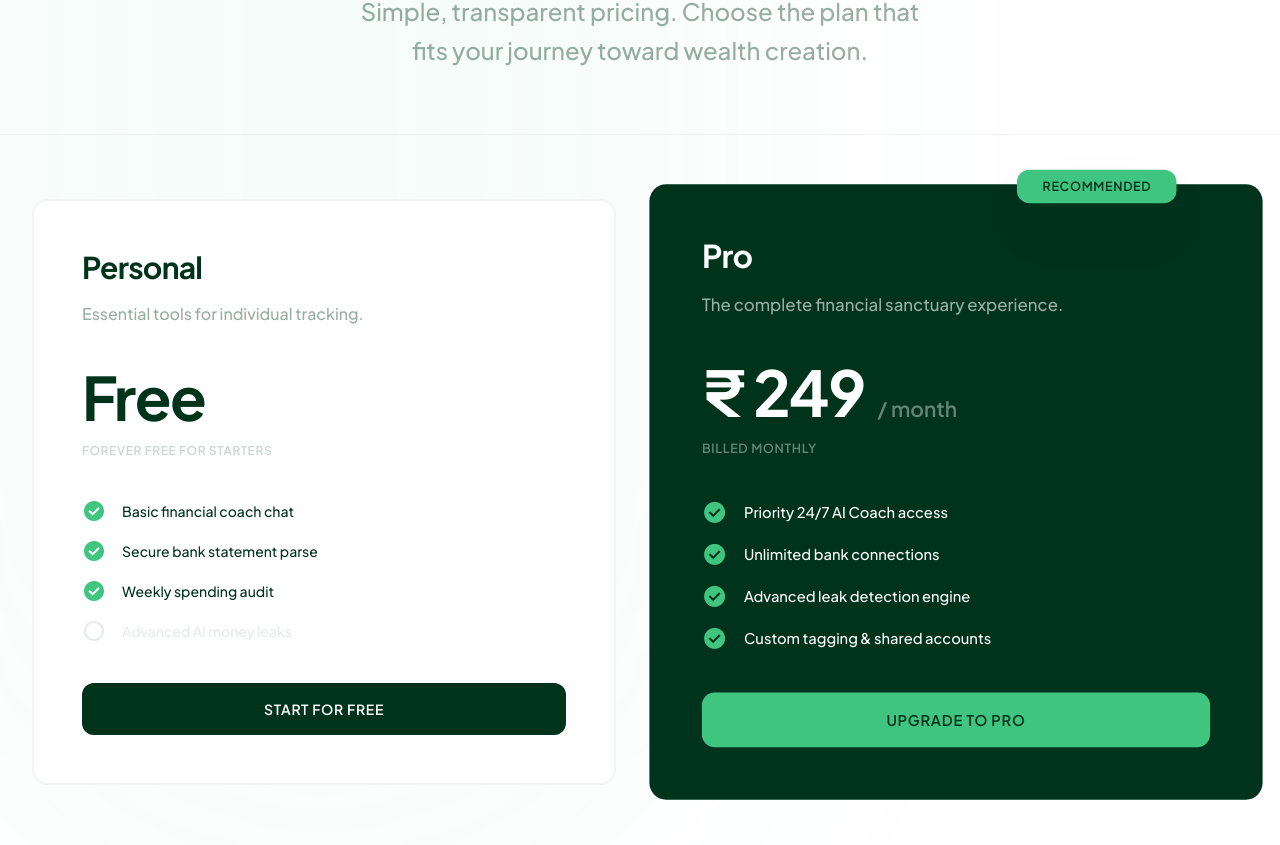
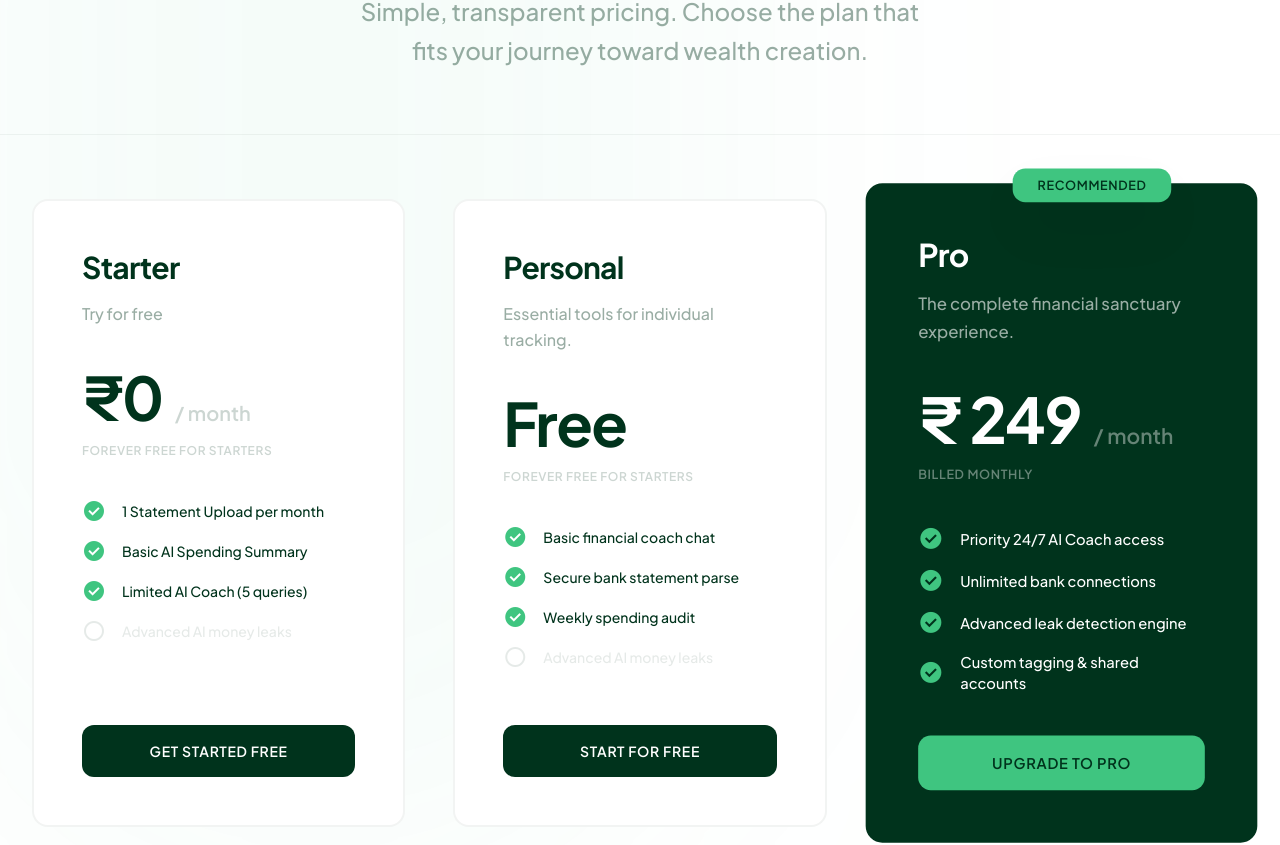
Before and after one commit to karanchopda/Moniqo, a Next.js app in the folder frontend/: page /pricing in a window 1280 px wide. Shown: the part 312-1157 px from the top of the page. Built offline with nearby package versions, Linux system fonts and the light colour scheme.

Commit message:
feat: complete 7 homepage and pricing improvements including starter tier, indian banks, and updated copyright

```diff
--- a/frontend/src/app/layout.tsx
+++ b/frontend/src/app/layout.tsx
@@ -15,15 +15,15 @@ import type { Metadata } from 'next';
 
 export const metadata: Metadata = {
   title: "Moniqo | AI-Powered Financial Sanctuary",
-  description: "Experience the pinnacle of financial clarity. Moniqo's intelligent coach audits your capital flows and cultivates wealth through organic growth.",
+  description: "Upload your bank statement and let Moniqo's AI detect spending leaks, forecast your goals, and build your personal wealth roadmap — in minutes.",
   keywords: ["financial AI", "money audit", "Indian finance assistant", "wealth management", "AI auditor", "Emerald Intelligence"],
   authors: [{ name: "Moniqo Team" }],
   viewport: "width=device-width, initial-scale=1, maximum-scale=1",
   openGraph: {
     title: "Moniqo | AI-Powered Financial Sanctuary",
-    description: "Experience the pinnacle of financial clarity.",
+    description: "Upload your bank statement and let Moniqo's AI detect spending leaks, forecast your goals, and build your personal wealth roadmap — in minutes.",
     type: "website",
-    url: "https://moniqo.ai",
+    url: "https://moniqoai.vercel.app",
     siteName: "Moniqo",
     images: [
       {
@@ -37,7 +37,7 @@ export const metadata: Metadata = {
   twitter: {
     card: "summary_large_image",
     title: "Moniqo | AI-Powered Financial Sanctuary",
-    description: "Experience the pinnacle of financial clarity.",
+    description: "Upload your bank statement and let Moniqo's AI detect spending leaks, forecast your goals, and build your personal wealth roadmap — in minutes.",
     images: ["/images/og-image.png"],
   },
   robots: {
--- a/frontend/src/components/Features/FeaturesCTA.tsx
+++ b/frontend/src/components/Features/FeaturesCTA.tsx
@@ -21,7 +21,7 @@ export default function FeaturesCTA() {
           </h2>
 
           <p className="text-lg md:text-xl text-white/90 mb-8 max-w-3xl mx-auto leading-relaxed">
-            Join thousands of users who are managing their wealth with clarity and confidence using Moniqo's intelligent financial tools.
+            Join 1000+ users who are managing their wealth with clarity and confidence using Moniqo's intelligent financial tools.
           </p>
 
           <div className="flex flex-col sm:flex-row items-center justify-center gap-4">
--- a/frontend/src/components/Landing/LandingFooter.tsx
+++ b/frontend/src/components/Landing/LandingFooter.tsx
@@ -21,7 +21,7 @@ export default function LandingFooter() {
               The personal wealth analyzer and tracker for modern professionals. Analyze your statement with AI to discover spending leaks and secure your path to wealth.
             </p>
             <p className="text-xs font-semibold uppercase tracking-wider text-white/30">
-              © 2024 MONIQO. ALL RIGHTS RESERVED.
+              © 2026 MONIQO. ALL RIGHTS RESERVED.
             </p>
           </div>
 
@@ -52,9 +52,9 @@ export default function LandingFooter() {
             SECURE. INTELLIGENT. SIMPLIFIED.
           </p>
           <div className="flex gap-8">
-            <Link href="#" className="text-sm font-semibold text-white/40 hover:text-accent transition-colors">Twitter</Link>
-            <Link href="#" className="text-sm font-semibold text-white/40 hover:text-accent transition-colors">LinkedIn</Link>
-            <Link href="#" className="text-sm font-semibold text-white/40 hover:text-accent transition-colors">Instagram</Link>
+            <Link href="https://x.com/moniqoai" target="_blank" rel="noopener noreferrer" className="text-sm font-semibold text-white/40 hover:text-accent transition-colors">Twitter</Link>
+            <Link href="https://linkedin.com/company/moniqo" target="_blank" rel="noopener noreferrer" className="text-sm font-semibold text-white/40 hover:text-accent transition-colors">LinkedIn</Link>
+            <Link href="https://instagram.com/moniqoai" target="_blank" rel="noopener noreferrer" className="text-sm font-semibold text-white/40 hover:text-accent transition-colors">Instagram</Link>
           </div>
         </div>
       </div>
--- a/frontend/src/components/Landing/LandingPricing.tsx
+++ b/frontend/src/components/Landing/LandingPricing.tsx
@@ -4,6 +4,18 @@ import Link from 'next/link';
 
 export default function LandingPricing() {
   const plans = [
+    {
+      name: "Starter",
+      price: "0",
+      desc: "Try for free",
+      features: [
+        "1 Statement Upload per month",
+        "Basic AI Spending Summary",
+        "Limited AI Coach (5 queries)"
+      ],
+      button: "Get Started Free",
+      featured: false
+    },
     {
       name: "Personal",
       price: "1,500",
@@ -43,7 +55,7 @@ export default function LandingPricing() {
         </p>
       </div>
 
-      <div className="grid grid-cols-1 md:grid-cols-2 gap-6 sm:gap-8 max-w-5xl mx-auto">
+      <div className="grid grid-cols-1 md:grid-cols-3 gap-6 sm:gap-8 max-w-7xl mx-auto">
         {plans.map((plan, i) => (
           <div
             key={i}
--- a/frontend/src/components/Landing/PartnerSection.tsx
+++ b/frontend/src/components/Landing/PartnerSection.tsx
@@ -2,10 +2,11 @@
 
 export default function PartnerSection() {
   const partners = [
-    { name: "Chase" },
-    { name: "Goldman Sachs" },
-    { name: "Morgan Stanley" },
-    { name: "HSBC" },
+    { name: "HDFC Bank" },
+    { name: "ICICI Bank" },
+    { name: "SBI" },
+    { name: "Zerodha" },
+    { name: "Axis Bank" },
   ];
 
   return (
--- a/frontend/src/components/Pricing/PricingCards.tsx
+++ b/frontend/src/components/Pricing/PricingCards.tsx
@@ -4,6 +4,21 @@ import Link from 'next/link';
 
 export default function PricingCards() {
   const tiers = [
+    {
+      name: 'Starter',
+      desc: 'Try for free',
+      price: '₹0',
+      unit: '/ month',
+      subPrice: 'FOREVER FREE FOR STARTERS',
+      features: [
+        { name: '1 Statement Upload per month', enabled: true },
+        { name: 'Basic AI Spending Summary', enabled: true },
+        { name: 'Limited AI Coach (5 queries)', enabled: true },
+        { name: 'Advanced AI money leaks', enabled: false }
+      ],
+      buttonText: 'Get Started Free',
+      highlight: false
+    },
     {
       name: 'Personal',
       desc: 'Essential tools for individual tracking.',
@@ -36,7 +51,7 @@ export default function PricingCards() {
   ];
 
   return (
-    <section className="px-8 pb-16 max-w-7xl mx-auto grid md:grid-cols-2 gap-12 items-stretch pt-16">
+    <section className="px-8 pb-16 max-w-7xl mx-auto grid md:grid-cols-3 gap-12 items-stretch pt-16">
       {tiers.map((tier, i) => (
         <motion.div
           key={i}
```
